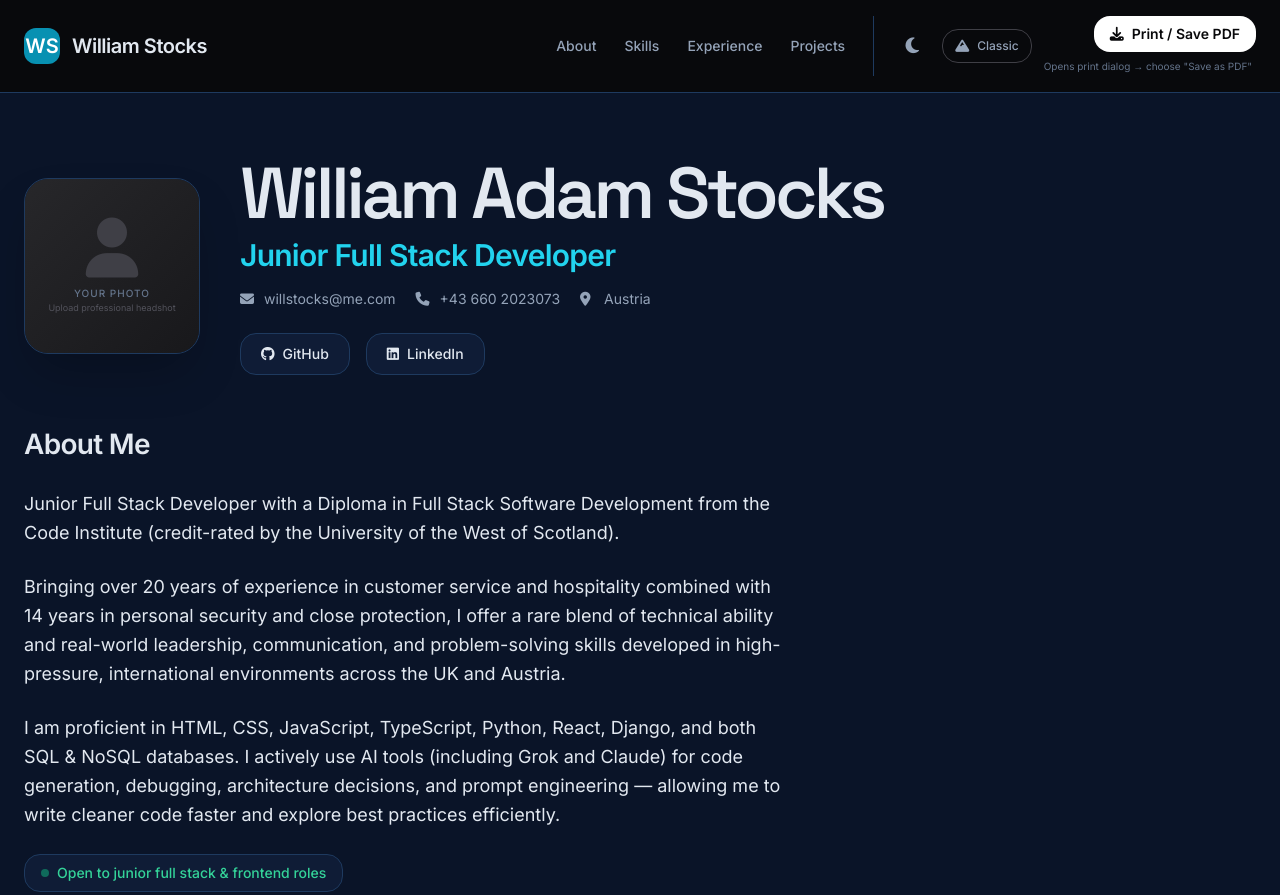
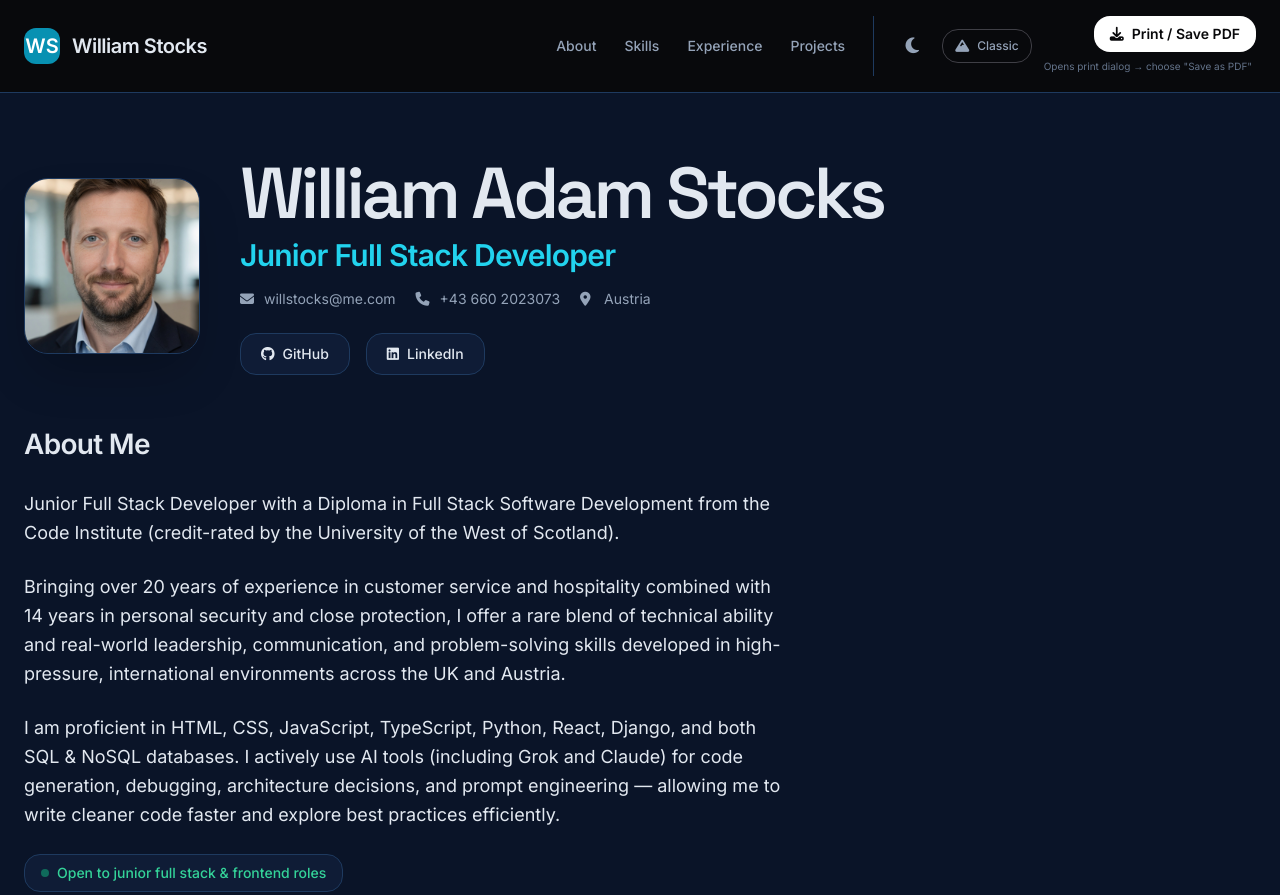
Before and after one commit to Stocks84/william-stocks-cv, a plain HTML site: page index.html in a window 1280 px wide. Shown: the top 895 px of the page. Drawn offline with nearby package versions, Linux system fonts and the light colour scheme.

Commit message:
Link headshot image in header

```diff
--- a/index.html
+++ b/index.html
@@ -431,14 +431,7 @@
             <!-- Photo Placeholder -->
             <div class="flex-shrink-0 mx-auto lg:mx-0">
                 <div class="w-32 h-32 sm:w-36 sm:h-36 lg:w-44 lg:h-44 rounded-3xl bg-zinc-900 border border-zinc-800 overflow-hidden shadow-2xl">
-                    <!-- Replace this with your actual photo -->
-                    <div class="w-full h-full bg-gradient-to-br from-zinc-800 to-zinc-900 flex items-center justify-center">
-                        <div class="text-center">
-                            <i class="fa-solid fa-user text-6xl text-zinc-700 mb-2"></i>
-                            <p class="text-[10px] text-zinc-500 tracking-widest font-medium">YOUR PHOTO</p>
-                            <p class="text-[9px] text-zinc-600">Upload professional headshot</p>
-                        </div>
-                    </div>
+                    <img src="william-stocks-headshot.jpg" alt="William Adam Stocks" class="w-full h-full object-cover">
                 </div>
             </div>
 
```
